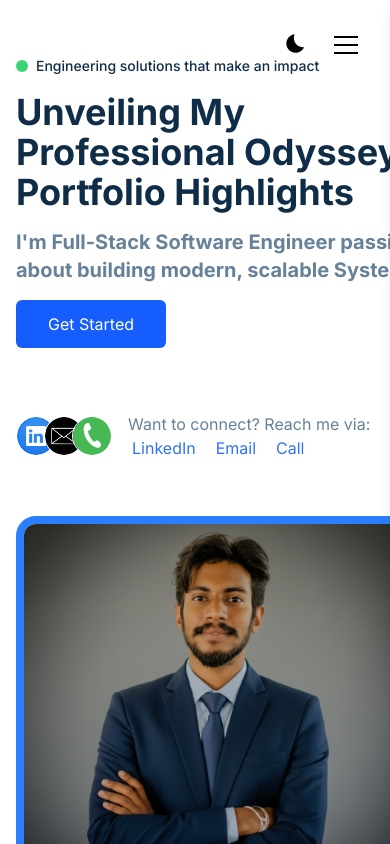
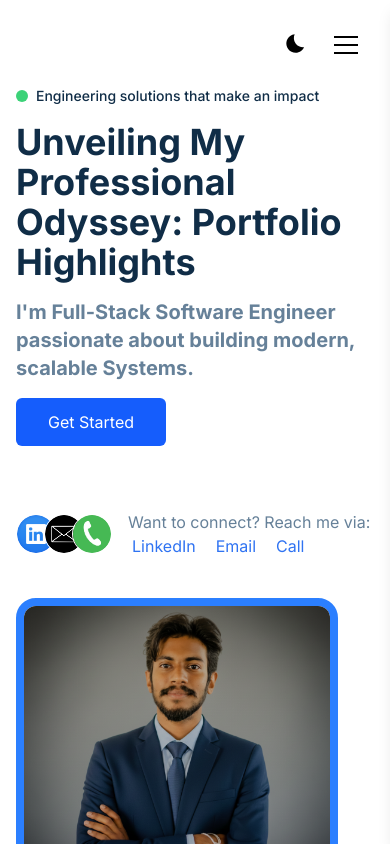
Before and after one commit to keshan200/KeshanDev-React, a React (Vite) app: page / in a window 390 px wide. Shown: the top 844 px of the page. Built offline with nearby package versions, Linux system fonts and the light colour scheme.

Commit message:
added home page mobile responsive

```diff
--- a/src/components/Home/index.tsx
+++ b/src/components/Home/index.tsx
@@ -2,72 +2,40 @@
 const Hero = () => {
   return (
     <section className='relative md:pt-44 pt-10 bg-white  dark:bg-darklight bg-cover text-white'>
-      <div className='container mx-auto max-w-6xl px-4 grid grid-cols-12 gap-10 relative z-10'>
+    <div className='container mx-auto max-w-6xl px-4 grid grid-cols-12 gap-6 md:gap-10 relative z-10'>
+
         <div
-          className='md:col-span-6 col-span-12 p-4 md:px-4 px-0 space-y-4 flex flex-col items-start justify-center'
+          className='md:col-span-6 col-span-12 p-4 md:px-4 px-0 space-y-4 flex flex-col items-start justify-center  mt-[30px] sm:mt-[30px] xs:mt-[30px]'
           data-aos='fade-right'
           data-aos-delay='200'
           data-aos-duration='1000'>
+
           <div className='flex gap-2 items-center'>
             <span className='w-3 h-3 rounded-full bg-success'></span>
             <span className='font-medium text-midnight_text text-sm dark:text-white/50'>
              Engineering solutions that make an impact
             </span>
           </div>
+
+
           <h1 className='text-midnight_text font-bold dark:text-white text-4xl  md:text-5xl md:leading-[1.15]'>
             Unveiling My Professional Odyssey: Portfolio Highlights
           </h1>
+
+
           <p className='text-grey dark:text-white/70 text-xl font-semibold'>
             I'm Full-Stack Software Engineer passionate about building modern, scalable Systems.
           </p>
+
+
           <a
             href='#learn-more'
             className='py-3 bg-blue-600 text-white rounded-md hover:bg-blue-700 transition duration-300 px-8'>
             Get Started
           </a>
 
-   {/*unused
-          <div className='flex items-center mt-12 gap-4'>
-            <div className='flex items-center'>
-              <Image
-                src={getImgPath('/images/hero/hero-profile-1.jpg')}
-                alt='hero-image'
-                width={40}
-                height={40}
-                quality={100}
-                className='w-10! h-10! rounded-full border border-solid border-white -ml-0'
-              />
-              <Image
-                src={getImgPath('/images/hero/hero-profile-2.jpg')}
-                alt='hero-image'
-                width={40}
-                height={40}
-                quality={100}
-                className='w-10! h-10! rounded-full border border-solid border-white -ml-3'
-              />
-              <Image
-                src={getImgPath('/images/hero/hero-profile-3.jpg')}
-                alt='hero-image'
-                width={40}
-                height={40}
-                quality={100}
-                className='w-10! h-10! rounded-full border border-solid border-white -ml-3'
-              />
-            </div>
-            <div>
 
 
-              <p className='text-sm font-normal text-grey max-w-56'>
-                Need help?{' '}
-                <Link href='#' className='text-primary hover:text-blue-700'>
-                  Contact our experts
-                </Link>{' '}
-                Tell us about your project
-              </p>
-
-            </div>
-          </div>
-  */}
 
   <div className='flex items-center mt-12 gap-4'>
   <div className='flex items-center'>
--- a/src/data/data.tsx
+++ b/src/data/data.tsx
@@ -173,7 +173,7 @@ export const EducationData: EducationItem[] = [
 export const techStack = [
   {
     name: 'Java',
-    icon: 'https://img.icons8.com/?size=100&id=2572&format=png&color=3b82f6',
+    icon: 'https://img.icons8.com/?size=100&id=13679&format=png&color=000000',
     color: ''
   },
   {
@@ -188,7 +188,7 @@ export const techStack = [
   },
   {
     name: 'Java Script',
-    icon: 'https://img.icons8.com/?size=100&id=39854&format=png&color=10b981',
+    icon: 'https://img.icons8.com/?size=100&id=108784&format=png&color=000000',
     color: ''
   },
   {
@@ -198,7 +198,7 @@ export const techStack = [
   },
   {
     name: 'HTML',
-    icon: 'https://img.icons8.com/?size=100&id=23028&format=png&color=3b82f6',
+    icon: 'https://img.icons8.com/?size=100&id=20909&format=png&color=000000',
     color: ''
   },
   {
@@ -239,7 +239,7 @@ export const techStack = [
   },
   {
     name: 'Mongo DB',
-    icon: 'https://img.icons8.com/?size=100&id=undefined&format=png&color=3b82f6',
+    icon: 'https://img.icons8.com/?size=100&id=bosfpvRzNOG8&format=png&color=000000',
     color: ''
   },
   {
```
Also changed, not shown: 2 other files (tests, documents, lock files or other folders).
